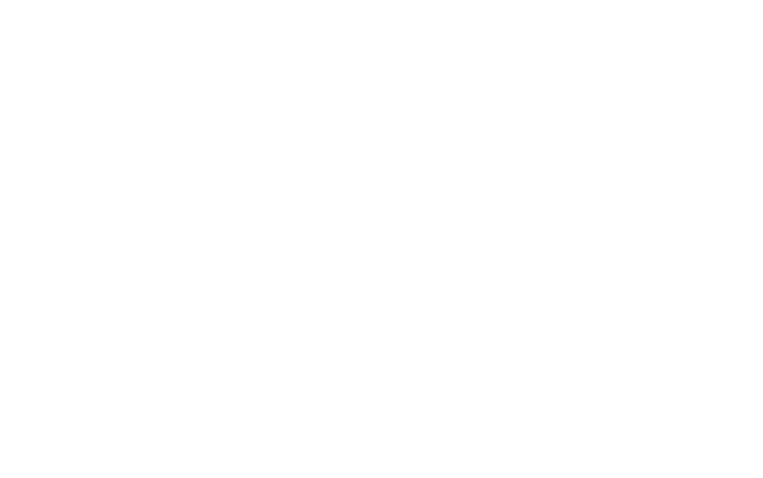
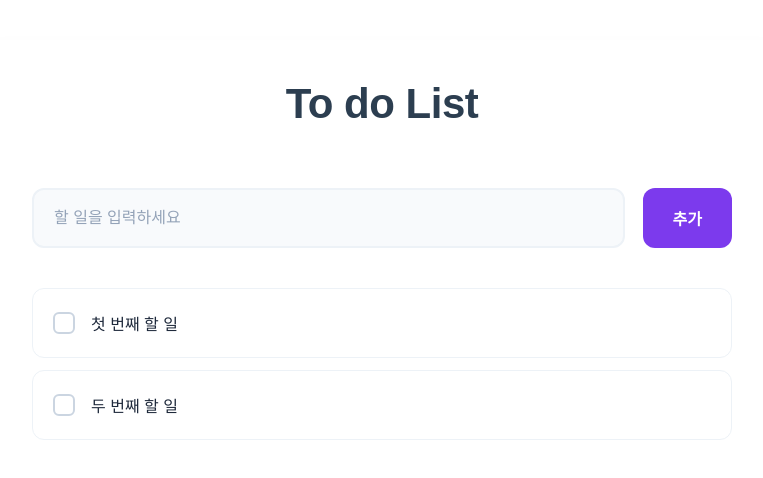
Before and after one commit to jbljw02/vanillajs-todo-demo, a website: page index.html in a window 1280 px wide. Shown: the whole page, without its empty margins (258-1021 px from the left). Drawn offline with Linux system fonts and the light colour scheme; a web font is replaced by a local one.

Commit message:
design: 기초 레이아웃 및 디자인

```diff
--- a/css/style.css
+++ b/css/style.css
@@ -0,0 +1,18 @@
+* {
+    margin: 0;
+    padding: 0;
+    box-sizing: border-box;
+}
+
+html, body {
+    height: 100%;
+    overflow: hidden;
+}
+
+body {
+    font-family: 'Pretendard', sans-serif;
+}
+
+#app {
+    height: 100%;
+}
--- /dev/null
+++ b/css/todo.css
@@ -0,0 +1,194 @@
+.todo-container {
+    display: flex;
+    flex-direction: column;
+    align-items: center;
+    height: 100%;
+    width: 100%;
+    max-width: 800px;
+    margin: 40px auto;
+    padding: 40px 50px;
+    background-color: #ffffff;
+    box-shadow: 0 10px 20px rgba(0, 0, 0, 0.05);
+    border-radius: 20px;
+}
+
+/* 헤더 스타일 */
+.todo-header {
+    width: 100%;
+    text-align: center;
+    margin-bottom: 30px;
+}
+
+h1 {
+    font-size: 42px;
+    color: #2c3e50;
+    font-weight: 700;
+    letter-spacing: -0.5px;
+}
+
+/* 폼 스타일 */
+.todo-form {
+    display: flex;
+    flex-direction: row;
+    gap: 18px;
+    width: 100%;
+    margin-top: 30px;
+}
+
+.todo-form input {
+    padding: 18px 20px;
+    outline: none;
+    border: 2px solid #edf2f7;
+    border-radius: 12px;
+    width: 100%;
+    font-size: 16px;
+    transition: all 0.2s ease;
+    background-color: #f8fafc;
+}
+
+.todo-form input:focus {
+    border-color: #7c3aed;
+    background-color: #ffffff;
+    box-shadow: 0 0 0 4px rgba(124, 58, 237, 0.1);
+}
+
+.todo-form input::placeholder {
+    color: #94a3b8;
+}
+
+.todo-form button {
+    padding: 18px 30px;
+    background-color: #7c3aed;
+    color: white;
+    border-radius: 12px;
+    border: none;
+    white-space: nowrap;
+    cursor: pointer;
+    font-size: 16px;
+    font-weight: 600;
+    transition: all 0.2s ease;
+}
+
+.todo-form button:hover {
+    background-color: #6d28d9;
+    box-shadow: 0 4px 12px rgba(124, 58, 237, 0.2);
+}
+
+.todo-form button:active {
+    transform: translateY(0);
+}
+
+/* 할 일 목록 스타일 */
+.todo-list {
+    width: 100%;
+    list-style: none;
+    margin-top: 40px;
+    overflow-y: auto;
+    overflow-x: hidden;
+}
+
+.todo-item {
+    display: flex;
+    justify-content: space-between;
+    align-items: center;
+    padding: 16px 20px;
+    margin-bottom: 12px;
+    background-color: #ffffff;
+    border: 1px solid #edf2f7;
+    border-radius: 12px;
+    transition: all 0.2s ease;
+}
+
+.todo-item:hover {
+    background-color: #f8fafc;
+    box-shadow: 0 2px 8px rgba(0, 0, 0, 0.05);
+}
+
+.todo-content {
+    display: flex;
+    align-items: center;
+    gap: 16px;
+    flex: 1;
+}
+
+/* 커스텀 체크박스 */
+.todo-checkbox {
+    appearance: none;
+    width: 22px;
+    height: 22px;
+    border: 2px solid #cbd5e1;
+    border-radius: 6px;
+    cursor: pointer;
+    transition: all 0.2s ease;
+    position: relative;
+}
+
+.todo-checkbox:checked {
+    background-color: #7c3aed;
+    border-color: #7c3aed;
+}
+
+.todo-checkbox:checked::after {
+    content: '✓';
+    position: absolute;
+    color: white;
+    font-size: 14px;
+    left: 50%;
+    top: 50%;
+    transform: translate(-50%, -50%);
+}
+
+.todo-text {
+    font-size: 16px;
+    color: #1e293b;
+    font-weight: 500;
+    transition: all 0.2s ease;
+}
+
+/* 체크된 항목 스타일 */
+.todo-checkbox:checked+.todo-text {
+    text-decoration: line-through;
+    color: #94a3b8;
+}
+
+/* 삭제 버튼 스타일 */
+.delete-btn {
+    padding: 8px 12px;
+    background-color: #fee2e2;
+    color: #ef4444;
+    border: none;
+    border-radius: 8px;
+    cursor: pointer;
+    font-size: 14px;
+    font-weight: 500;
+    opacity: 0;
+    transition: all 0.2s ease;
+}
+
+.todo-item:hover .delete-btn {
+    opacity: 1;
+}
+
+.delete-btn:hover {
+    background-color: #fecaca;
+    transform: scale(1.05);
+}
+
+/* 스크롤바 스타일링 */
+.todo-list::-webkit-scrollbar {
+    width: 8px;
+}
+
+.todo-list::-webkit-scrollbar-track {
+    background: #f1f5f9;
+    border-radius: 4px;
+}
+
+.todo-list::-webkit-scrollbar-thumb {
+    background: #cbd5e1;
+    border-radius: 4px;
+}
+
+.todo-list::-webkit-scrollbar-thumb:hover {
+    background: #94a3b8;
+}
--- a/index.html
+++ b/index.html
@@ -6,14 +6,38 @@
     <meta name="viewport" content="width=device-width, initial-scale=1.0">
     <meta http-equiv="X-UA-Compatible" content="ie=edge">
     <title>VanillaJS TODO Demo</title>
-    <!-- CSS 파일 연결 -->
     <link rel="stylesheet" href="css/style.css">
-    <!-- 필요한 폰트 -->
-    <link href="https://fonts.googleapis.com/css2?family=Noto+Sans+KR:wght@400;500;700&display=swap" rel="stylesheet">
+    <link rel="stylesheet" href="css/todo.css">
+    <link href="https://fonts.googleapis.com/css2?family=Pretendard:wght@400;500;700&display=swap" rel="stylesheet">
 </head>
 
 <body>
     <main id="app">
+        <div class="todo-container">
+            <header class="todo-header">
+                <h1>To do List</h1>
+            </header>
+            <form class="todo-form">
+                <input type="text" placeholder="할 일을 입력하세요" required />
+                <button type="submit">추가</button>
+            </form>
+            <ul class="todo-list">
+                <li class="todo-item">
+                    <div class="todo-content">
+                        <input type="checkbox" class="todo-checkbox">
+                        <span class="todo-text">첫 번째 할 일</span>
+                    </div>
+                    <button class="delete-btn">삭제</button>
+                </li>
+                <li class="todo-item">
+                    <div class="todo-content">
+                        <input type="checkbox" class="todo-checkbox">
+                        <span class="todo-text">두 번째 할 일</span>
+                    </div>
+                    <button class="delete-btn">삭제</button>
+                </li>
+            </ul>
+        </div>
     </main>
 
     <script type="module" src="js/main.js"></script>
--- /dev/null
+++ b/js/components/TodoList.js
@@ -0,0 +1,5 @@
+
+
+export default function TodoList() {
+
+}
--- a/js/main.js
+++ b/js/main.js
@@ -0,0 +1,5 @@
+import { TodoList } from './components/TodoList';
+
+document.addEventListener('DOMContentLoaded', () => {
+
+})
```
